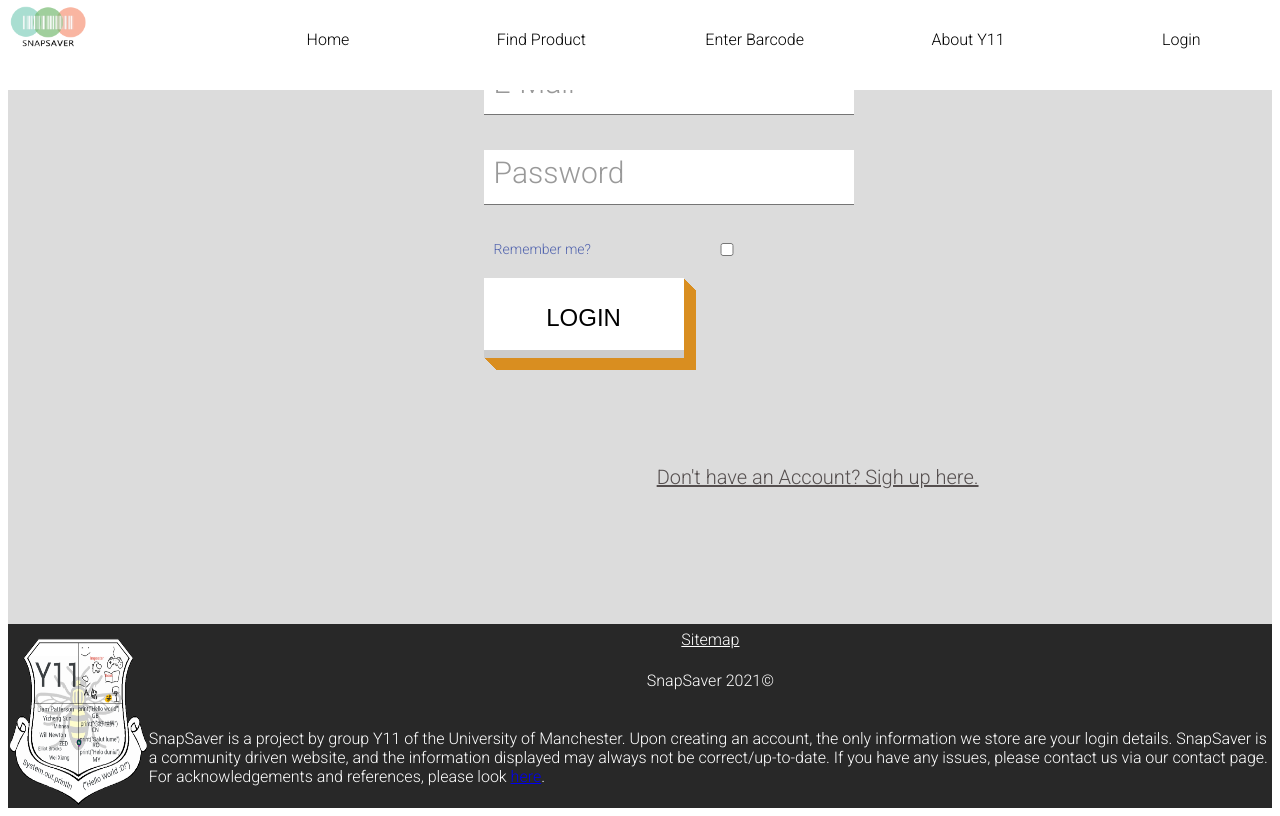
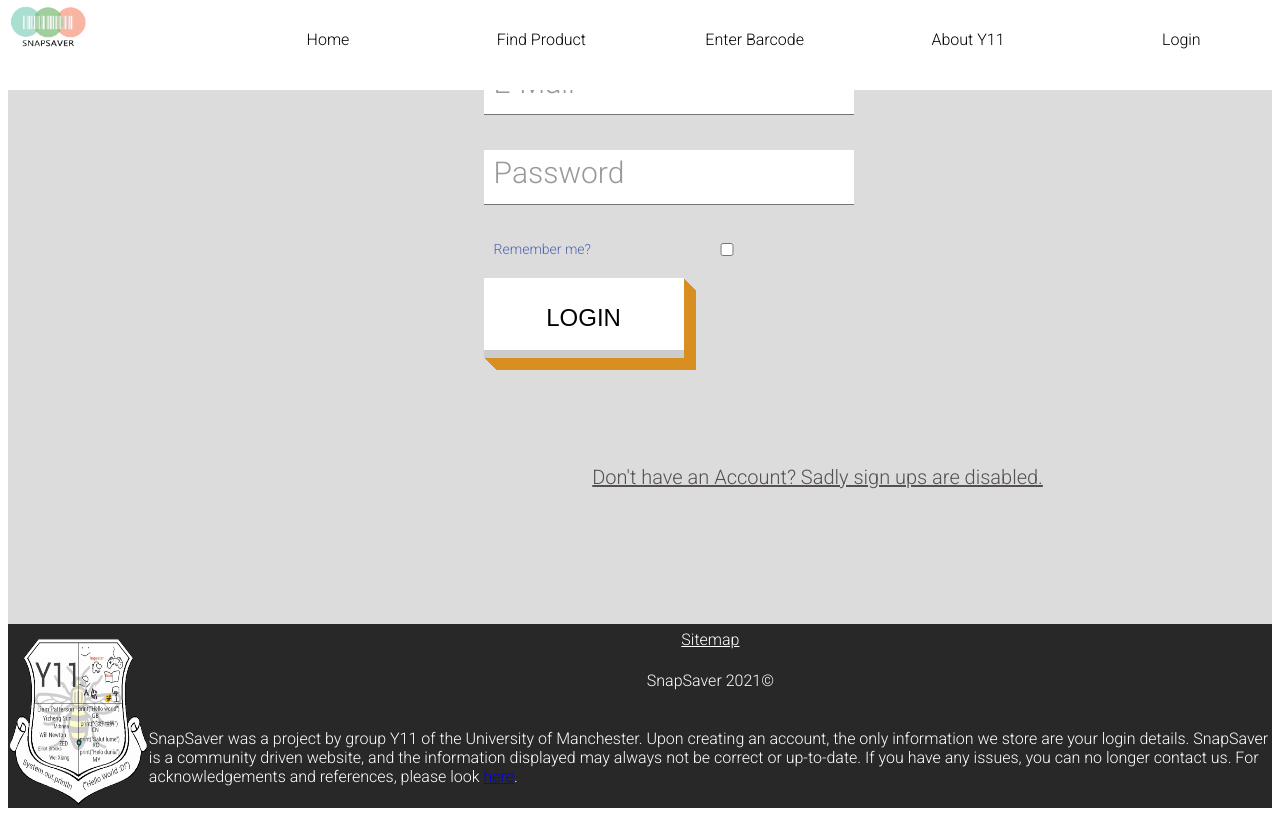
Before and after one commit to WillN202/GDSC-Challenge-Repo, a Flask app: page /login in a window 1280 px wide. Run offline with Flask 2, Linux system fonts and the light colour scheme; some libraries are stand-ins or nearby versions.

Commit message:
feat: update html files to say Y11 has disbanded

```diff
--- a/templates/Login.html
+++ b/templates/Login.html
@@ -12,7 +12,6 @@
 <body>
 	<div class="parent">
 		{% include 'navigation.html' %}
-		<!-- <div id = "whole"> -->
 		<div class="group1">
 			<form method="POST">
 				{% if err %}
@@ -39,7 +38,7 @@
 			</form>
 		</div>
 		<div class="link">
-			<a class="text" href="/Register">Don't have an Account? Sigh up here.</a>
+			<a class="text" href="/Register">Don't have an Account? Sadly sign ups are disabled.</a>
 		</div>
 
 		{% include 'footer.html' %}
--- a/templates/add_product.html
+++ b/templates/add_product.html
@@ -3,7 +3,7 @@
 
 <head>
     <meta charset="utf-8">
-    <title>Product not found</title>
+    <title>Product not found - That's not your fault</title>
     <link rel="stylesheet" href="{{ url_for('static', filename='master.css') }}">
     <link rel="stylesheet" href="{{ url_for('static', filename='addproduct.css') }}">
     <link rel="preconnect" href="https://fonts.gstatic.com">
--- a/templates/footer.html
+++ b/templates/footer.html
@@ -3,11 +3,11 @@
         <div class="footertext">
             <a href="Sitemap">Sitemap</a>
             <p>SnapSaver 2021©</p>
-            <p>SnapSaver is a project by group Y11 of the University of Manchester.
+            <p>SnapSaver was a project by group Y11 of the University of Manchester.
             Upon creating an account, the only information we store are your login
             details. SnapSaver is a community driven website, and the information
-            displayed may always not be correct/up-to-date. If you have any issues,
-            please contact us via our contact page. For acknowledgements and references,
+            displayed may always not be correct or up-to-date. If you have any issues, you can no longer contact us.
+                For acknowledgements and references,
             please look <a href="references">here</a>.
             </p>
         </div>
```
